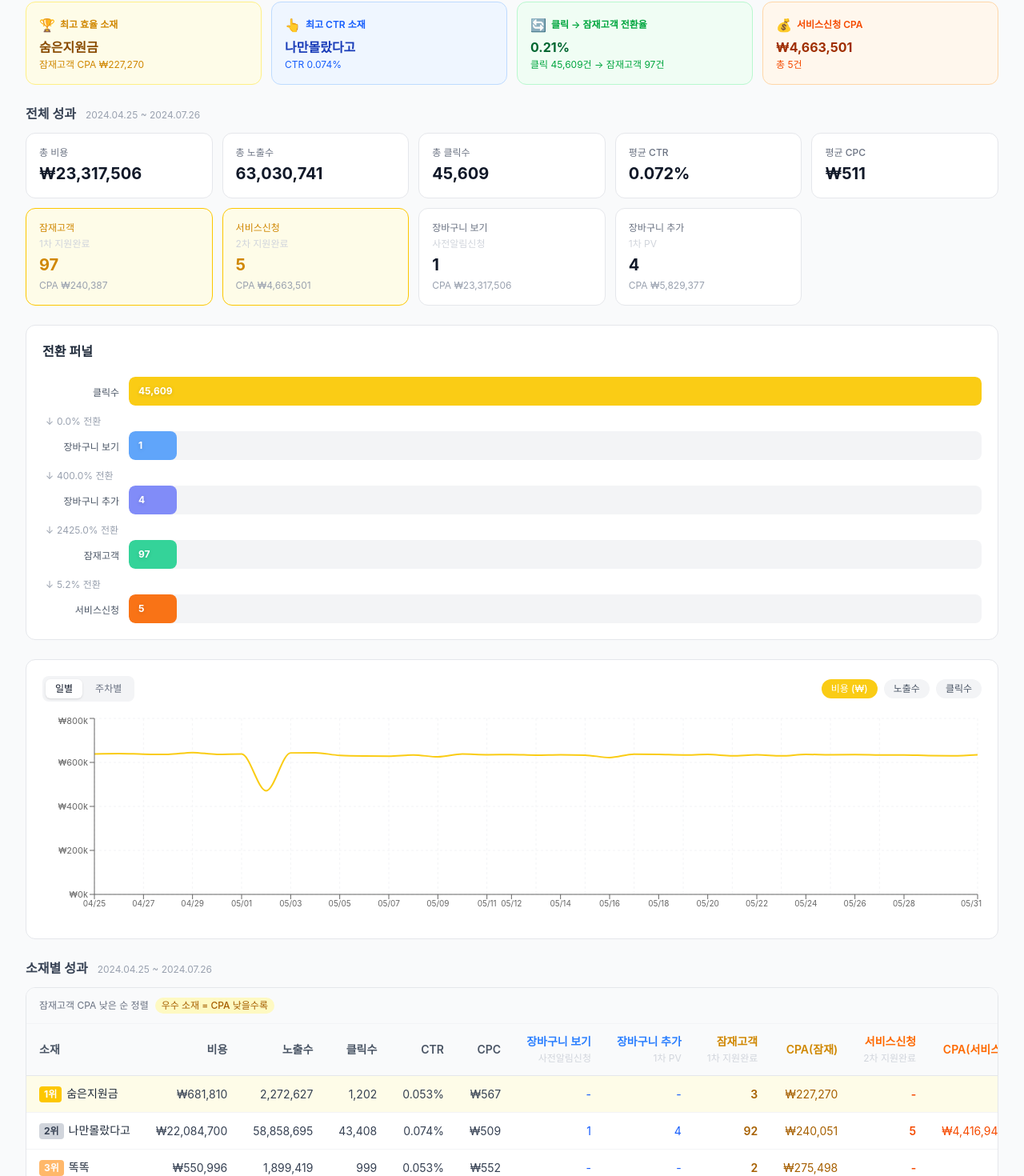
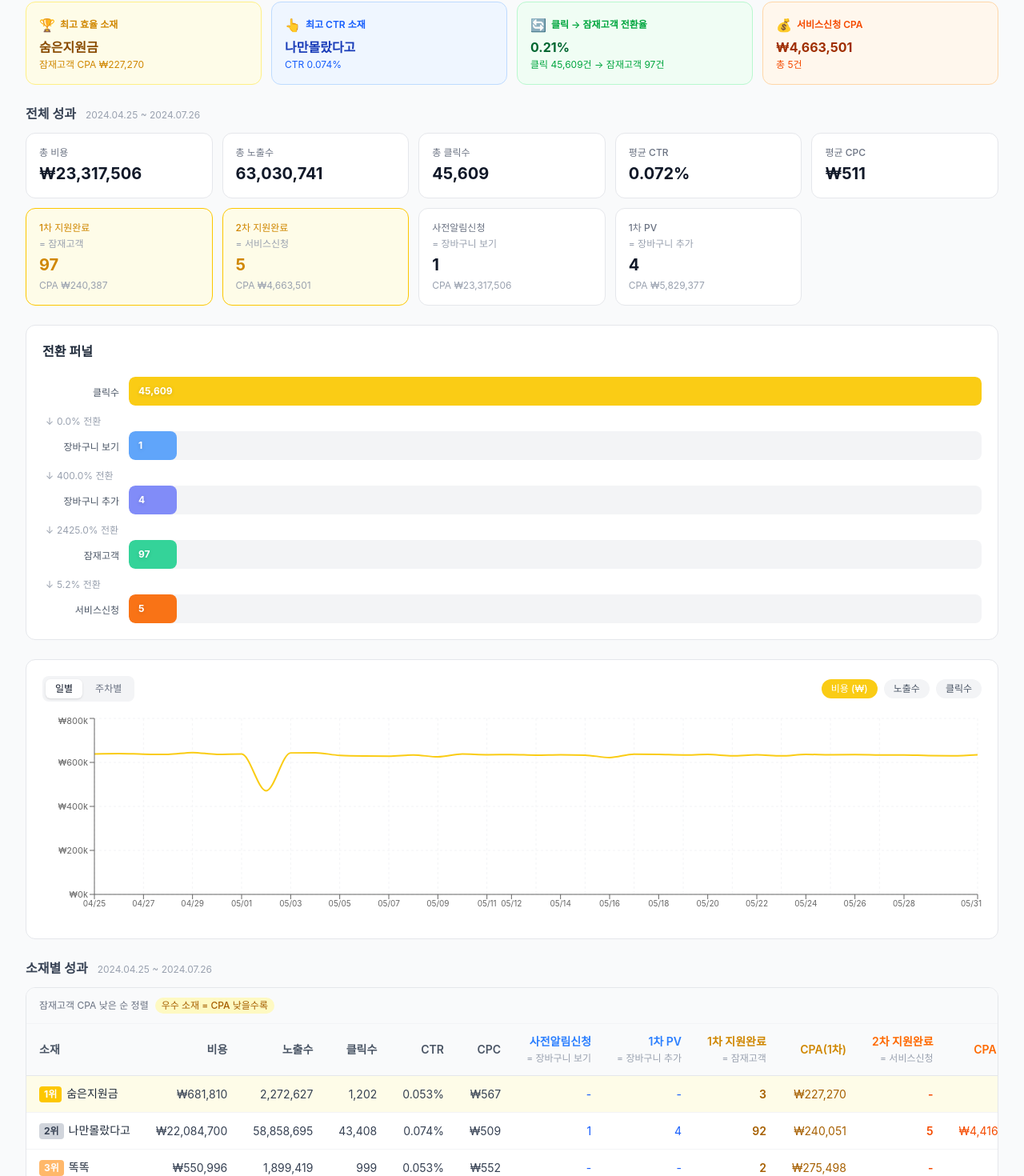
Before and after one commit to dnldbfl0701-hub/kakao-ads-dashboard, a Next.js app: page /jobs in a window 1280 px wide. Shown: the part 355-1825 px from the top of the page at 80% size. Built offline with nearby package versions, Linux system fonts and the light colour scheme.

Commit message:
fix: 원래 내부 명칭을 주 라벨로, API 명칭을 부 라벨로 변경

```diff
--- a/components/CreativeTable.tsx
+++ b/components/CreativeTable.tsx
@@ -50,19 +50,19 @@ export default function CreativeTable({ creatives, showPurchase = false }: Props
               {!showPurchase && (
                 <>
                   <th className="text-right px-4 py-3 font-semibold text-blue-500 whitespace-nowrap">
-                    장바구니 보기<br /><span className="text-gray-300 font-normal text-xs">사전알림신청</span>
+                    사전알림신청<br /><span className="text-gray-400 font-normal text-xs">= 장바구니 보기</span>
                   </th>
                   <th className="text-right px-4 py-3 font-semibold text-blue-500 whitespace-nowrap">
-                    장바구니 추가<br /><span className="text-gray-300 font-normal text-xs">1차 PV</span>
+                    1차 PV<br /><span className="text-gray-400 font-normal text-xs">= 장바구니 추가</span>
                   </th>
                   <th className="text-right px-4 py-3 font-semibold text-yellow-600 whitespace-nowrap">
-                    잠재고객<br /><span className="text-gray-300 font-normal text-xs">1차 지원완료</span>
+                    1차 지원완료<br /><span className="text-gray-400 font-normal text-xs">= 잠재고객</span>
                   </th>
-                  <th className="text-right px-4 py-3 font-semibold text-yellow-600 whitespace-nowrap">CPA(잠재)</th>
+                  <th className="text-right px-4 py-3 font-semibold text-yellow-600 whitespace-nowrap">CPA(1차)</th>
                   <th className="text-right px-4 py-3 font-semibold text-orange-500 whitespace-nowrap">
-                    서비스신청<br /><span className="text-gray-300 font-normal text-xs">2차 지원완료</span>
+                    2차 지원완료<br /><span className="text-gray-400 font-normal text-xs">= 서비스신청</span>
                   </th>
-                  <th className="text-right px-4 py-3 font-semibold text-orange-500 whitespace-nowrap">CPA(서비스)</th>
+                  <th className="text-right px-4 py-3 font-semibold text-orange-500 whitespace-nowrap">CPA(2차)</th>
                 </>
               )}
               {showPurchase && (
--- a/components/KpiCard.tsx
+++ b/components/KpiCard.tsx
@@ -13,7 +13,7 @@ export default function KpiCard({ label, originalLabel, value, sub, highlight }:
     <div className={`bg-white rounded-xl border p-4 flex flex-col gap-1 ${highlight ? "border-yellow-400 bg-yellow-50" : "border-gray-200"}`}>
       <span className={`text-xs font-medium ${highlight ? "text-yellow-600" : "text-gray-500"}`}>{label}</span>
       {originalLabel && (
-        <span className="text-xs text-gray-300">{originalLabel}</span>
+        <span className="text-xs text-gray-400">{originalLabel}</span>
       )}
       <span className={`text-xl font-bold ${highlight ? "text-yellow-600" : "text-gray-900"}`}>{value}</span>
       {sub && <span className="text-xs text-gray-400">{sub}</span>}
--- a/components/KpiGrid.tsx
+++ b/components/KpiGrid.tsx
@@ -17,8 +17,8 @@ export default function KpiGrid({ kpi, showPurchase = false }: Props) {
       <KpiCard label="평균 CPC" value={formatWon(kpi.avgCpc)} />
       {!showPurchase && kpi.firstConv > 0 && (
         <KpiCard
-          label="잠재고객"
-          originalLabel="1차 지원완료"
+          label="1차 지원완료"
+          originalLabel="= 잠재고객"
           value={formatNum(kpi.firstConv)}
           sub={`CPA ${formatWon(kpi.firstConvCpa)}`}
           highlight
@@ -26,8 +26,8 @@ export default function KpiGrid({ kpi, showPurchase = false }: Props) {
       )}
       {!showPurchase && kpi.secondConv > 0 && (
         <KpiCard
-          label="서비스신청"
-          originalLabel="2차 지원완료"
+          label="2차 지원완료"
+          originalLabel="= 서비스신청"
           value={formatNum(kpi.secondConv)}
           sub={`CPA ${formatWon(kpi.secondConvCpa)}`}
           highlight
@@ -35,16 +35,16 @@ export default function KpiGrid({ kpi, showPurchase = false }: Props) {
       )}
       {!showPurchase && kpi.preRegister > 0 && (
         <KpiCard
-          label="장바구니 보기"
-          originalLabel="사전알림신청"
+          label="사전알림신청"
+          originalLabel="= 장바구니 보기"
           value={formatNum(kpi.preRegister)}
           sub={`CPA ${formatWon(kpi.preRegisterCpa)}`}
         />
       )}
       {!showPurchase && kpi.firstPv > 0 && (
         <KpiCard
-          label="장바구니 추가"
-          originalLabel="1차 PV"
+          label="1차 PV"
+          originalLabel="= 장바구니 추가"
           value={formatNum(kpi.firstPv)}
           sub={`CPA ${formatWon(kpi.firstPvCpa)}`}
         />
```
